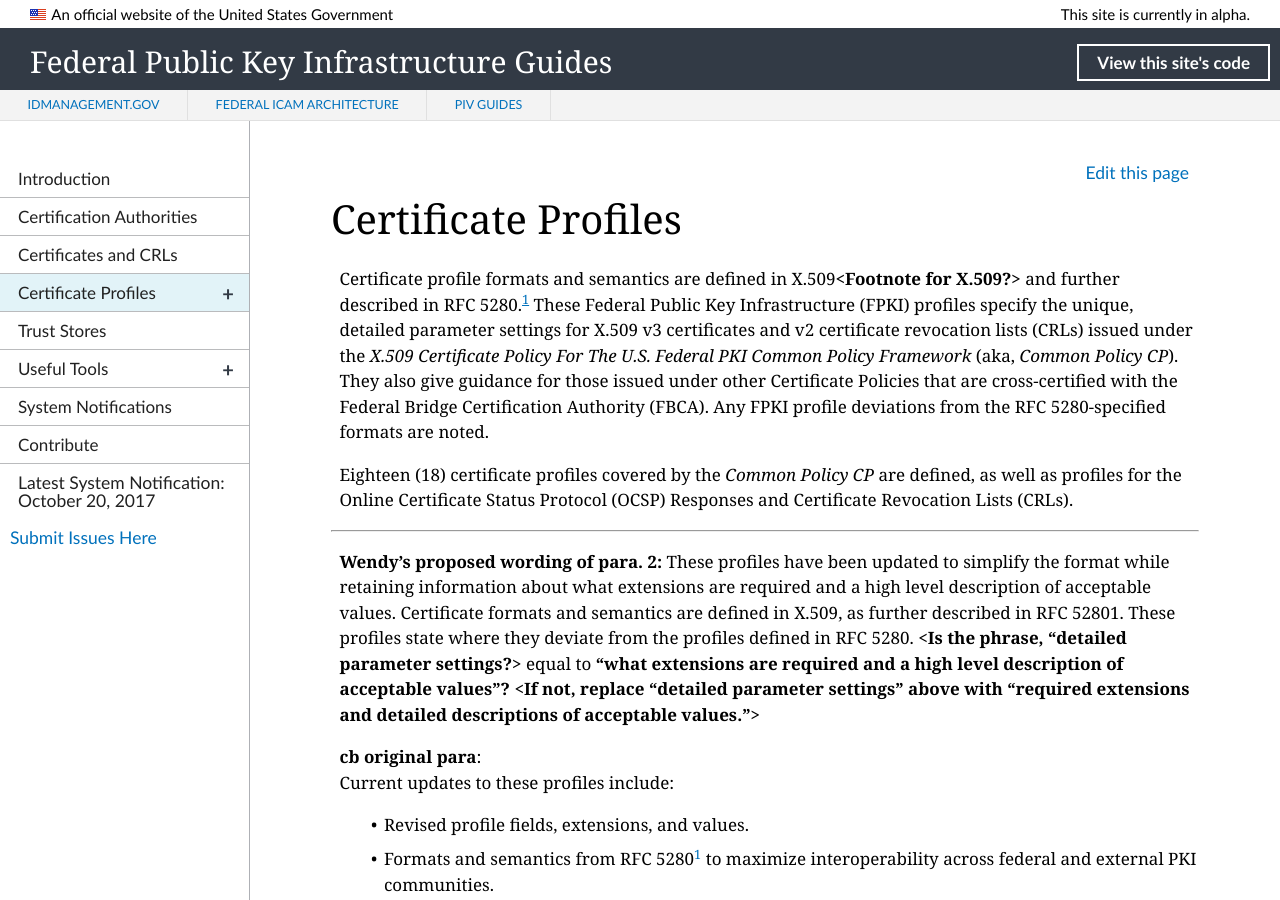
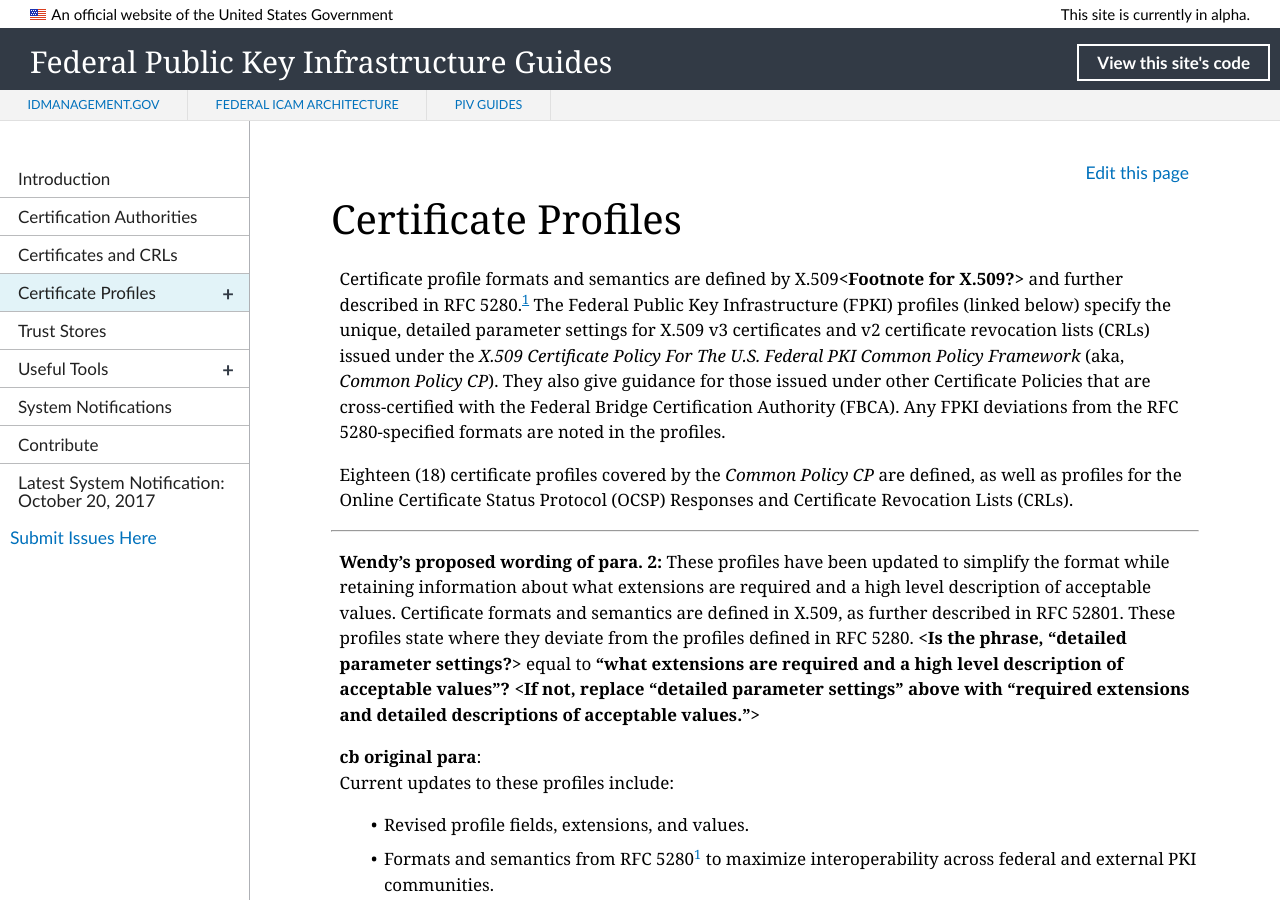
Before and after one commit to GSA/fpki-guides, a Jekyll site: the page built from pages/fpki_certificate_profiles.md, in a window 1280 px wide and 900 px high. Built offline with Jekyll 4.4.1, drawn with Linux system fonts in a browser that asks for light colours; nearby versions of some CDN libraries; library files that are not in the unit come from our copies.

Commit message:
Update fpki_certificate_profiles.md

```diff
--- a/pages/fpki_certificate_profiles.md
+++ b/pages/fpki_certificate_profiles.md
@@ -4,7 +4,7 @@
 permalink: /certprofiles/
 ---
 
-Certificate profile formats and semantics are defined in X.509**<Footnote for X.509?>** and further described in RFC 5280.<sup>[1](#1)</sup> These Federal Public Key Infrastructure (FPKI) profiles specify the unique, detailed parameter settings for X.509 v3 certificates and v2 certificate revocation lists (CRLs) issued under the _X.509 Certificate Policy For The U.S. Federal PKI Common Policy Framework_ (aka, _Common Policy CP_). They also give guidance for those issued under other Certificate Policies that are cross-certified with the Federal Bridge Certification Authority (FBCA). Any FPKI profile deviations from the RFC 5280-specified formats are noted.
+Certificate profile formats and semantics are defined by X.509**<Footnote for X.509?>** and further described in RFC 5280.<sup>[1](#1)</sup> The Federal Public Key Infrastructure (FPKI) profiles (linked below) specify the unique, detailed parameter settings for X.509 v3 certificates and v2 certificate revocation lists (CRLs) issued under the _X.509 Certificate Policy For The U.S. Federal PKI Common Policy Framework_ (aka, _Common Policy CP_). They also give guidance for those issued under other Certificate Policies that are cross-certified with the Federal Bridge Certification Authority (FBCA). Any FPKI deviations from the RFC 5280-specified formats are noted in the profiles.
 
 Eighteen (18) certificate profiles covered by the _Common Policy CP_ are defined, as well as profiles for the Online Certificate Status Protocol (OCSP) Responses and Certificate Revocation Lists (CRLs).
 
```
